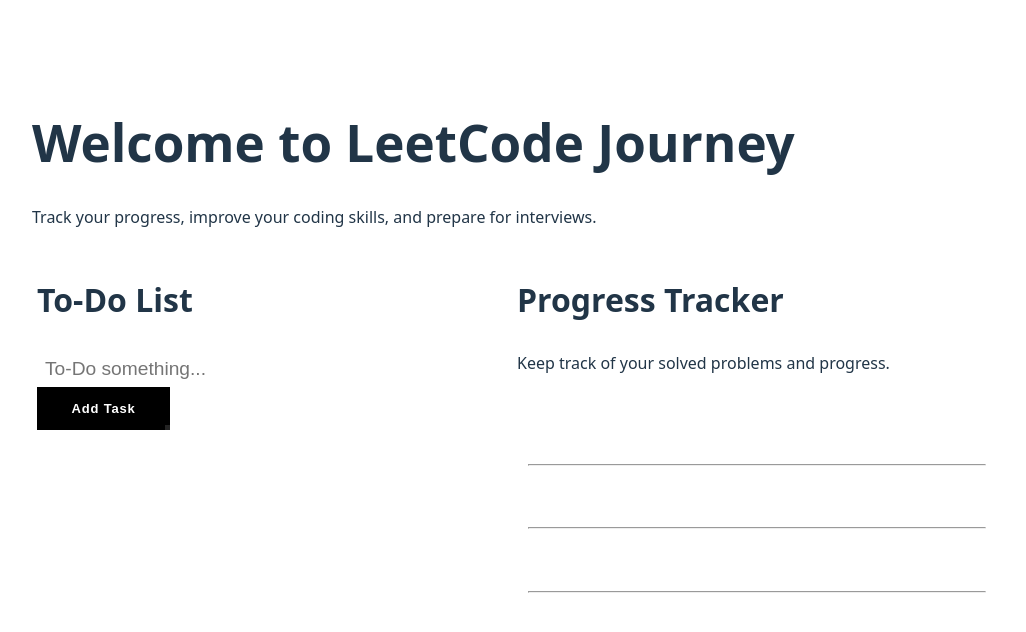
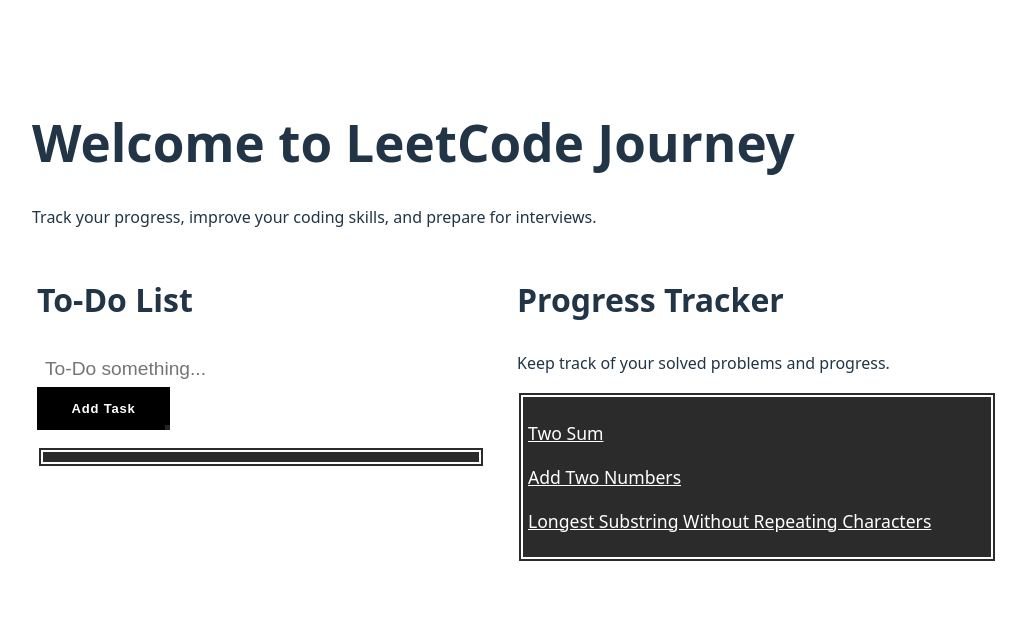
Before and after one commit to AzlaFord/LeetCode-Journey, a React (Vite) app: page / in a window 1280 px wide. Both pictures are taken after a click on the item "Problems". Shown: the top 632 px of the page, without its empty margins (123-1149 px from the left). Built offline with nearby package versions, Linux system fonts and the light colour scheme.

Commit message:
rezolvat problema navbar

```diff
--- a/src/HomePage/HomePage.css
+++ b/src/HomePage/HomePage.css
@@ -27,12 +27,14 @@
     padding: 5px;
     max-height: 40rem;
     border-style: double;
+        background-color: rgb(43, 43, 43)
 }
 .done{
     border: solid 6px white;
     padding: 5px;
     max-height: 40rem;
     border-style: double;
+    background-color: rgb(43, 43, 43)
 }
 
 .done li{
--- a/src/HomePage/HomePage.jsx
+++ b/src/HomePage/HomePage.jsx
@@ -30,7 +30,7 @@
     try {
       localStorage.setItem('tasks', JSON.stringify(tasks));
     } catch (e) {
-      // handle error if needed
+      console.error("Failed to save tasks to localStorage:", e);
     }
   }, [tasks]);
 
@@ -82,8 +82,6 @@
             {tasks.map((task) => (
               <li key={task.id}>
                 <h3>{task.text}</h3>
-                <button className="primary-button" onClick={() => handleRemoveTask(task.id)}>Remove</button>
-                <hr />
               </li>
             ))}
           </ul>
@@ -98,7 +96,6 @@
             {numeProblema.map((problema, index) => (
               <li key={index}>
                 <NumeProblema name={problema} />
-                <hr />
               </li>
             ))}
           </ul>
--- a/src/navBarTEMP/navBar.jsx
+++ b/src/navBarTEMP/navBar.jsx
@@ -4,7 +4,7 @@
 function NavBar() {
     return (
         <div className="navBar">
-            <Link to="/">LeetCode Journey</Link>
+            <Link to="/LeetCode-Journey/">LeetCode Journey</Link>
             <ul className="navBarList">
                 <li><Link to="/LeetCode-Journey/">Problems</Link></li>
                 <li><Link to="/LeetCode-Journey/Discuss">Discuss</Link></li>
```
